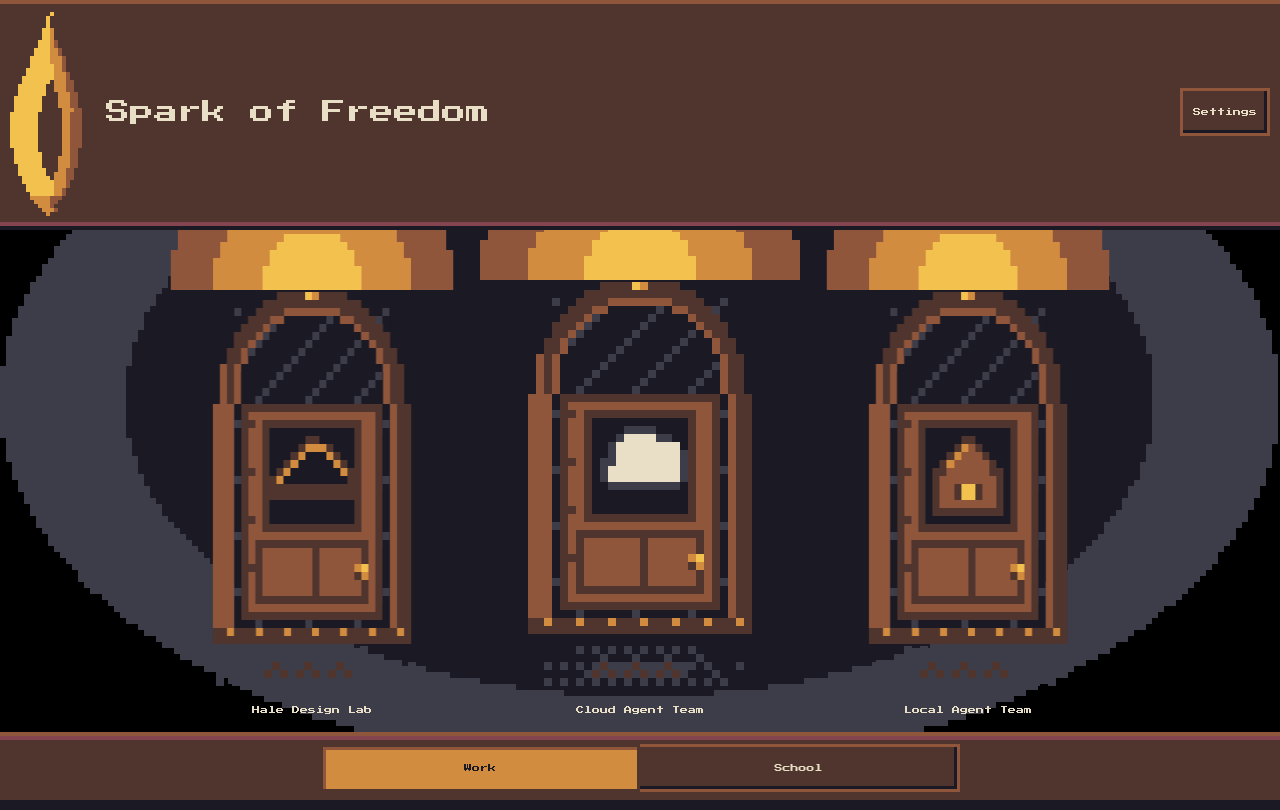
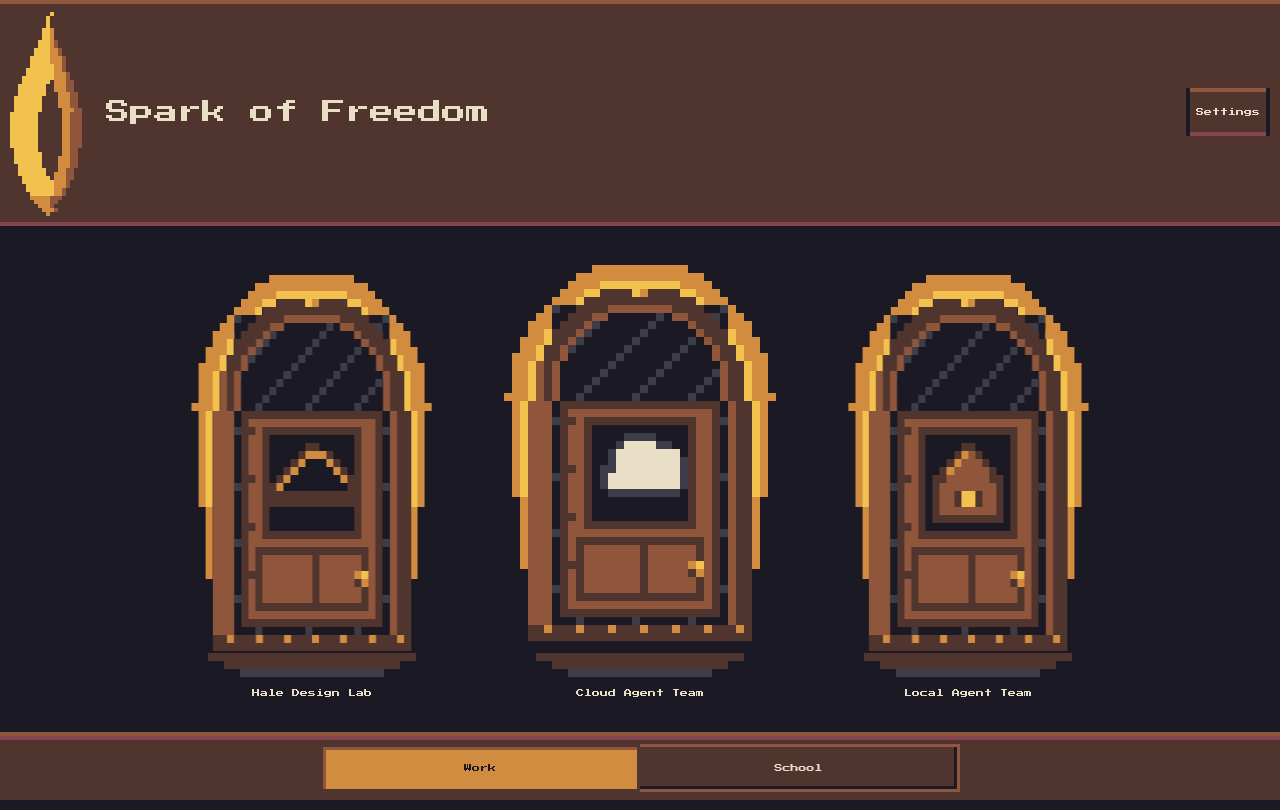
Before and after one commit to treyvionojeda9/Founder-OS, a React (Vite) app in the folder client/: page /home in a window 1280 px wide. Built offline with nearby package versions, Linux system fonts and the light colour scheme.

Commit message:
Light the home hall with a stepped ember glow and a settings plate.
The night void stays empty. Door light is flame then ember around the arch, and Settings uses the darkwood bar instead of a generic control.

Co-authored-by: treyvionojeda9 <treyvionojeda9@users.noreply.github.com>

```diff
--- a/client/src/components/DoorButton.tsx
+++ b/client/src/components/DoorButton.tsx
@@ -9,6 +9,7 @@ import {
   doorLeafBack,
   doorLeafEdge,
   doorSide,
+  doorGlowPad,
   doorSpec,
   doorSpill,
   doorWash,
@@ -75,6 +76,7 @@ export function DoorButton({ door, scale, pose, onOpen, onArm }: DoorButtonProps
     "--dolly-ms": `${ENTER_MS - DOLLY_MS}ms`,
     "--enter-ms": `${ENTER_MS}ms`,
     "--pool-w": `${lightPoolA[0].length * scale}px`,
+    "--pool-shift": `${-doorGlowPad.top * scale}px`,
     "--edge": `${depth}px`,
   } as CSSProperties;
 
@@ -201,7 +203,7 @@ export function DoorButton({ door, scale, pose, onOpen, onArm }: DoorButtonProps
       <span className="contact-shadow">
         <Sprite rows={contactShadow} scale={scale} title="" />
       </span>
-      <span className="door-name">{door.name}</span>
+      <span className="door-name type-meta">{door.name}</span>
     </button>
   );
 }
--- a/client/src/components/HallLight.tsx
+++ b/client/src/components/HallLight.tsx
@@ -1,7 +1,7 @@
 import { useEffect, useRef } from "react";
-import { paintVignette, paintWarmLight } from "../hall/pixelLight";
+import { paintWarmLight } from "../hall/pixelLight";
 
-function usePixelCanvas(kind: "vignette" | "warm") {
+function useWarmCanvas() {
   const ref = useRef<HTMLCanvasElement>(null);
 
   useEffect(() => {
@@ -19,23 +19,17 @@ function usePixelCanvas(kind: "vignette" | "warm") {
       if (!ctx) return;
       ctx.setTransform(dpr, 0, 0, dpr, 0, 0);
       ctx.imageSmoothingEnabled = false;
-      if (kind === "warm") paintWarmLight(ctx, width, height, 6);
-      else paintVignette(ctx, width, height, 6);
+      paintWarmLight(ctx, width, height, 6);
     };
     draw();
     window.addEventListener("resize", draw);
     return () => window.removeEventListener("resize", draw);
-  }, [kind]);
+  }, []);
 
   return ref;
 }
 
-export function Vignette() {
-  const ref = usePixelCanvas("vignette");
-  return <canvas ref={ref} className="vignette" aria-hidden="true" />;
-}
-
 export function WarmCover({ className, phase }: { className?: string; phase?: string }) {
-  const ref = usePixelCanvas("warm");
+  const ref = useWarmCanvas();
   return <canvas ref={ref} className={className} data-phase={phase} aria-hidden="true" />;
 }
--- a/client/src/components/SectionToggle.tsx
+++ b/client/src/components/SectionToggle.tsx
@@ -48,6 +48,7 @@ export function SectionToggle({ section, onChange }: SectionToggleProps) {
         aria-selected={section === "work"}
         aria-controls="hall-panel"
         tabIndex={section === "work" ? 0 : -1}
+        className="type-meta"
         onClick={() => onChange("work", false)}
       >
         Work
@@ -60,6 +61,7 @@ export function SectionToggle({ section, onChange }: SectionToggleProps) {
         aria-selected={section === "school"}
         aria-controls="hall-panel"
         tabIndex={section === "school" ? 0 : -1}
+        className="type-meta"
         onClick={() => onChange("school", false)}
       >
         School
--- a/client/src/design/sprites/doorFaces.ts
+++ b/client/src/design/sprites/doorFaces.ts
@@ -193,44 +193,76 @@ function paintSpill(): SpriteGrid {
   return join(rows);
 }
 
-/** Concentric flame, ember, and wood. `shift` pulls the second frame in a step. */
+/** Cells of pad around the frame. The sprite's door sits at this origin. */
+export const doorGlowPad = { x: 3, top: 6 } as const;
+
+/**
+ * Solid flame, then ember, hugging the arch. Wider above the crown,
+ * a short step at the sides. No wood, no Bayer, no filled semicircle.
+ * `shift` pulls the second frame in by one step.
+ */
 function paintPool(shift: number): SpriteGrid {
-  const width = 48;
-  const height = 22;
+  const mask = paintFrame().map((row) => [...row].map((ch) => ch !== "."));
+  const frameH = mask.length;
+  const frameW = mask[0]?.length ?? 0;
+  const { x: padX, top: padTop } = doorGlowPad;
+  const width = frameW + padX * 2;
+  const height = frameH + padTop;
   const rows = blank(width, height);
-  const cx = (width - 1) / 2;
-  const cy = height - 1;
-  const tighten = shift > 0 ? 0.08 : 0;
+  const edge: { x: number; y: number }[] = [];
+  for (let y = 0; y < frameH; y += 1) {
+    for (let x = 0; x < frameW; x += 1) {
+      if (!mask[y][x]) continue;
+      const rim = !mask[y - 1]?.[x] || !mask[y + 1]?.[x] || !mask[y]?.[x - 1] || !mask[y]?.[x + 1];
+      if (rim) edge.push({ x: x + padX, y: y + padTop });
+    }
+  }
+  const outerX0 = doorSpec.openingX - 3;
+  const outerX1 = doorSpec.openingX + doorSpec.openingW - 1 + 3;
+  const outerBottom = doorSpec.openingY + doorSpec.openingH + 1;
+  const tighten = shift > 0 ? 0.7 : 0;
   for (let y = 0; y < height; y += 1) {
     for (let x = 0; x < width; x += 1) {
-      const dx = (x - cx) / (width * 0.5);
-      const dy = (y - cy) / (height * 1.05);
-      const r = Math.sqrt(dx * dx + dy * dy) + tighten;
-      if (r > 1) continue;
-      if (r < 0.3) rows[y][x] = "f";
-      else if (r < 0.58) rows[y][x] = "e";
-      else if (r < 0.84) rows[y][x] = "w";
+      const fx = x - padX;
+      const fy = y - padTop;
+      if (fy > outerBottom) continue;
+      if (fy >= 0 && fy < frameH && fx >= 0 && fx < frameW && mask[fy][fx]) continue;
+      if (fy >= 0 && inArch(fx, fy, outerX0, outerX1, doorSpec.spring, 1)) continue;
+      let best = 99;
+      for (const cell of edge) {
+        const dx = x - cell.x;
+        const dy = y - cell.y;
+        if (dx > 6 || dx < -6 || dy > 6 || dy < -6) continue;
+        const d = Math.hypot(dx, dy);
+        if (d < best) best = d;
+      }
+      const d = best + tighten;
+      const spring = doorSpec.spring;
+      if (fy < spring) {
+        if (d <= 1.4) rows[y][x] = "f";
+        else if (d <= 3.5) rows[y][x] = "e";
+      } else if (fy < spring + 12 && d <= 2.1) {
+        rows[y][x] = d <= 1.15 ? "f" : "e";
+      } else if (fy < outerBottom - 8 && d <= 1.45) {
+        rows[y][x] = "e";
+      }
     }
   }
   return join(rows);
 }
 
+/** Solid darkwood threshold with a slate lip. No dithered oval. */
 function paintContact(): SpriteGrid {
-  const width = 28;
-  const height = 6;
+  const width = 26;
+  const height = 3;
   const rows = blank(width, height);
   const cx = (width - 1) / 2;
-  const cy = (height - 1) / 2;
   for (let y = 0; y < height; y += 1) {
+    const reach = 1 - y * 0.14;
     for (let x = 0; x < width; x += 1) {
-      const dx = (x - cx) / (width * 0.5);
-      const dy = (y - cy) / (height * 0.5);
-      const r = Math.sqrt(dx * dx + dy * dy);
-      const thresh = BAYER[y % 4][x % 4];
-      if (r > 1) continue;
-      if (r < 0.45) rows[y][x] = thresh < 10 ? "s" : "d";
-      else if (r < 0.75) rows[y][x] = thresh < 6 ? "s" : ".";
-      else rows[y][x] = thresh < 3 ? "s" : ".";
+      const dx = Math.abs(x - cx) / (width * 0.5);
+      if (dx > reach) continue;
+      rows[y][x] = y === height - 1 ? "s" : "d";
     }
   }
   return join(rows);
--- a/client/src/hall/pixelLight.ts
+++ b/client/src/hall/pixelLight.ts
@@ -19,24 +19,3 @@ export function paintWarmLight(ctx: CanvasRenderingContext2D, width: number, hei
     }
   }
 }
-
-/**
- * Stepped hall vignette. Solid rings of slate then black — no Bayer checker.
- * Night is the page colour, so the open middle stays unpainted.
- */
-export function paintVignette(ctx: CanvasRenderingContext2D, width: number, height: number, cell: number) {
-  ctx.clearRect(0, 0, width, height);
-  for (let y = 0; y < height; y += cell) {
-    for (let x = 0; x < width; x += cell) {
-      const nx = ((x + cell * 0.5) / width - 0.5) * 2;
-      const ny = ((y + cell * 0.5) / height - 0.5) * 2;
-      const r = Math.hypot(nx * 0.92, ny);
-      let color: string | null = null;
-      if (r > 0.92) color = "#000000";
-      else if (r > 0.74) color = founderEmber.slate;
-      if (!color) continue;
-      ctx.fillStyle = color;
-      ctx.fillRect(x, y, cell, cell);
-    }
-  }
-}
--- a/client/src/index.css
+++ b/client/src/index.css
@@ -317,11 +317,13 @@ a.text-link {
 
 .light-pool {
   position: absolute;
+  z-index: 0;
   left: 50%;
-  bottom: 100%;
+  top: 0;
   width: var(--pool-w, 0px);
   margin-left: calc(var(--pool-w, 0px) / -2);
-  margin-bottom: -14px;
+  margin-top: var(--pool-shift, 0px);
+  transform: translateZ(-1px);
   pointer-events: none;
 }
 
@@ -343,6 +345,8 @@ a.text-link {
 }
 
 .dolly-target {
+  position: relative;
+  z-index: 1;
   transform-origin: center center;
   transform: scale(1);
 }
@@ -423,6 +427,9 @@ a.text-link {
   font-family: var(--font-pixel);
   font-size: var(--type-meta);
   line-height: var(--leading-meta);
+  font-weight: 400;
+  letter-spacing: 0;
+  font-synthesis: none;
   color: var(--paper);
 }
 
@@ -871,10 +878,10 @@ html:has(.door.is-opening) body {
 
 @keyframes pool-breathe {
   from {
-    transform: translateY(0);
+    transform: translate3d(0, 0, -1px);
   }
   to {
-    transform: translateY(-1px);
+    transform: translate3d(0, -1px, -1px);
   }
 }
 
@@ -2644,6 +2651,35 @@ a.text-link:hover,
   background: var(--ember);
   color: var(--night);
   border-color: var(--flame);
+}
+
+.pixel-bar a.hall-fixture,
+.rail a.hall-fixture {
+  border: 0;
+  background: var(--darkwood);
+  color: var(--paper);
+  box-shadow:
+    inset 4px 0 0 var(--night),
+    inset -4px 0 0 var(--night),
+    inset 0 4px 0 var(--wood),
+    inset 0 -4px 0 var(--plum);
+}
+
+.pixel-bar a.hall-fixture:hover,
+.rail a.hall-fixture:hover {
+  background: var(--darkwood);
+  color: var(--flame);
+  border-color: transparent;
+}
+
+.pixel-bar a.hall-fixture:active,
+.rail a.hall-fixture:active {
+  background: var(--plum);
+  color: var(--paper);
+  border-color: transparent;
+  box-shadow:
+    inset 0 4px 0 var(--night),
+    inset 0 -4px 0 var(--wood);
 }
 
 .pixel-bar button:active,
--- a/client/src/routes/Home.tsx
+++ b/client/src/routes/Home.tsx
@@ -1,7 +1,6 @@
 import { useEffect, useRef, useState } from "react";
 import { Link, useLocation, useSearchParams } from "react-router-dom";
 import { DoorButton } from "../components/DoorButton";
-import { Vignette } from "../components/HallLight";
 import { SectionToggle } from "../components/SectionToggle";
 import { Sprite } from "../design/Sprite";
 import { flame } from "../design/sprites";
@@ -69,13 +68,12 @@ export function Home({ doors = fixtureDoors }: HomeProps) {
 
   return (
     <>
-      <Vignette />
       <div className="hall">
         <aside className="rail">
           <Sprite rows={flame} scale={4} title="Spark of Freedom flame" />
           <h1 className="wordmark">Spark of Freedom</h1>
           <p className="rail-copy">A quiet hall for the work you author and the study you keep.</p>
-          <Link className="text-link" to="/settings">
+          <Link className="text-link hall-fixture type-meta" to="/settings">
             Settings
           </Link>
         </aside>
@@ -86,7 +84,7 @@ export function Home({ doors = fixtureDoors }: HomeProps) {
               <h1 className="wordmark">Spark of Freedom</h1>
             </div>
             {showToggle ? <h2 className="stage-title">{section === "work" ? "Work" : "School"}</h2> : null}
-            <Link className="text-link stage-settings" to="/settings">
+            <Link className="text-link stage-settings hall-fixture type-meta" to="/settings">
               Settings
             </Link>
           </header>
```
Also changed, not shown: 8 other files (tests, documents, lock files or other folders).
